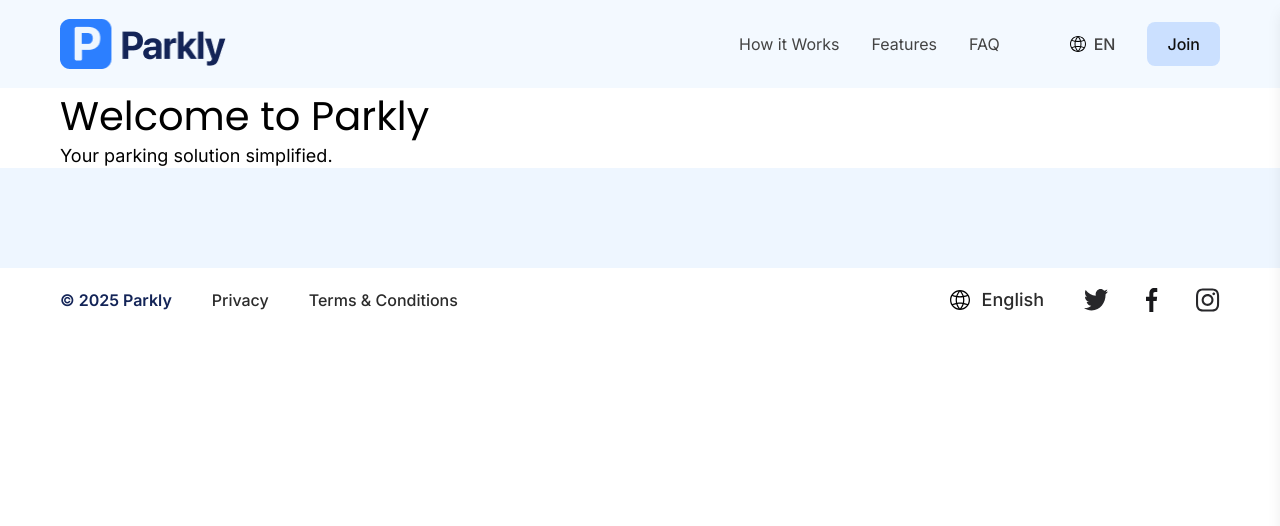
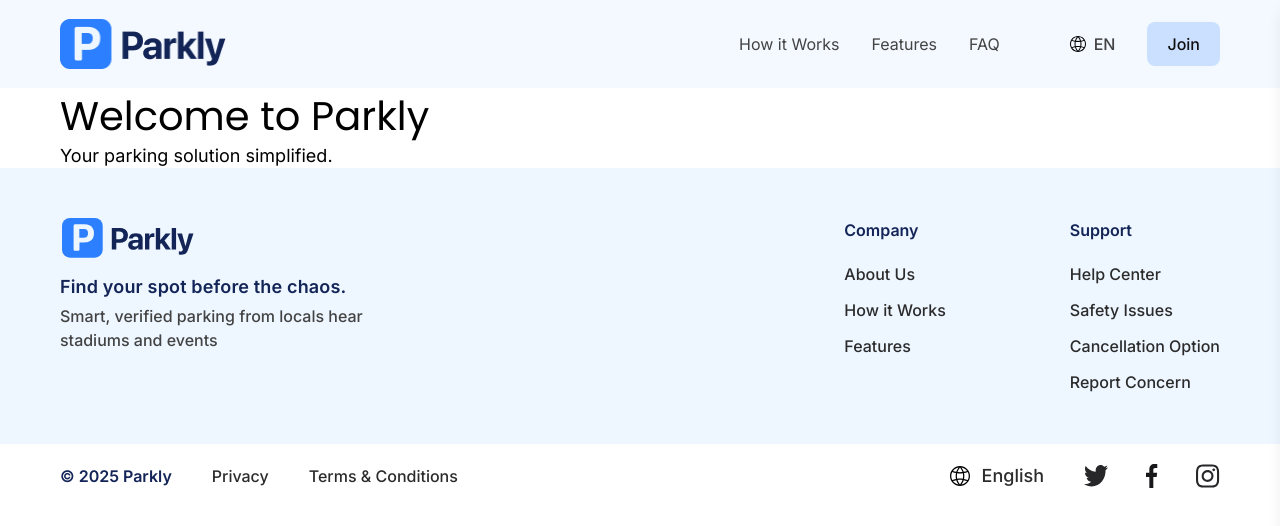
Before and after one commit to avinash-oodles/parkly, a Next.js app: page / in a window 1280 px wide. Shown: the top 526 px of the page. Built offline with nearby package versions, Linux system fonts and the light colour scheme.

Commit message:
footer desktop

```diff
--- a/src/components/Footer/Footer.tsx
+++ b/src/components/Footer/Footer.tsx
@@ -7,6 +7,7 @@ import globe from "./footer-img/globe.svg"
 import twitter from "./footer-img/twitter.svg"
 import fb from "./footer-img/fb.svg"
 import insta from "./footer-img/insta.svg"
+import logo from "./footer-img/footer-logo.svg"
 
 const Footer: FC = () => {
     return (
@@ -15,8 +16,81 @@ const Footer: FC = () => {
                 <div className="bg-[#EEF6FF] py-[50px] ">
                     <Container>
                         <div className="flex justify-between">
-                            <div className=""></div>
-                            <div className=""></div>
+                            <div className="flex flex-col gap-3 max-w-[320px]">
+                                <div className="flex items-center relative w-[136px] h-10">
+                                    <Image
+                                        src={logo}
+                                        alt="world"
+                                        fill
+                                        className="object-contain"
+                                        sizes="100%"
+                                        priority
+                                    />
+                                </div>
+                                <div className="flex flex-col">
+                                    <Typography variant="body" weight={600} lineHeight={34} letterSpacing={0.01} className="text-[#132457]">
+                                        Find your spot before the chaos.
+                                    </Typography>
+                                    <Typography variant="para" weight={500} className="text-[#434343]">
+                                        Smart, verified parking from locals hear stadiums and events
+                                    </Typography>
+                                </div>
+                            </div>
+                            <div className="flex gap-[124px]">
+                                <div className="flex flex-col gap-5">
+                                    <div className="">
+                                        <Typography variant="para" weight={600} className="text-[#132457]">
+                                            Company
+                                        </Typography>
+                                    </div>
+                                    <div className="flex flex-col gap-3">
+                                        <Link href="">
+                                            <Typography variant="para" weight={500} className="text-[#2B2B2B] cursor-pointer">
+                                                About Us
+                                            </Typography>
+                                        </Link>
+                                        <Link href="">
+                                            <Typography variant="para" weight={500} className="text-[#2B2B2B] cursor-pointer">
+                                                How it Works
+                                            </Typography>
+                                        </Link>
+                                        <Link href="">
+                                            <Typography variant="para" weight={500} className="text-[#2B2B2B] cursor-pointer">
+                                                Features
+                                            </Typography>
+                                        </Link>
+                                    </div>
+                                </div>
+                                <div className="flex flex-col gap-5">
+                                    <div className="">
+                                        <Typography variant="para" weight={600} className="text-[#132457]">
+                                            Support
+                                        </Typography>
+                                    </div>
+                                    <div className="flex flex-col gap-3">
+                                        <Link href="">
+                                            <Typography variant="para" weight={500} className="text-[#2B2B2B] cursor-pointer">
+                                                Help Center
+                                            </Typography>
+                                        </Link>
+                                        <Link href="">
+                                            <Typography variant="para" weight={500} className="text-[#2B2B2B] cursor-pointer">
+                                                Safety Issues
+                                            </Typography>
+                                        </Link>
+                                        <Link href="">
+                                            <Typography variant="para" weight={500} className="text-[#2B2B2B] cursor-pointer">
+                                                Cancellation Option
+                                            </Typography>
+                                        </Link>
+                                        <Link href="">
+                                            <Typography variant="para" weight={500} className="text-[#2B2B2B] cursor-pointer">
+                                                Report Concern
+                                            </Typography>
+                                        </Link>
+                                    </div>
+                                </div>
+                            </div>
                         </div>
                     </Container>
                 </div>
```
Also changed, not shown: src/components/Footer/footer-img/footer-logo.svg (added).
